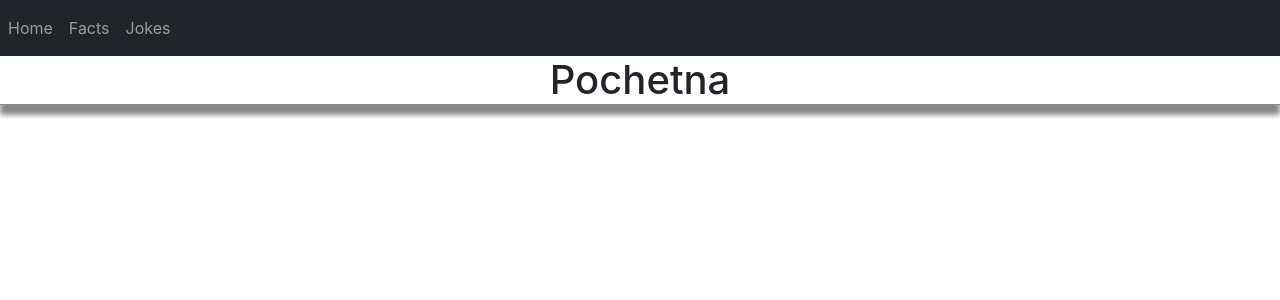
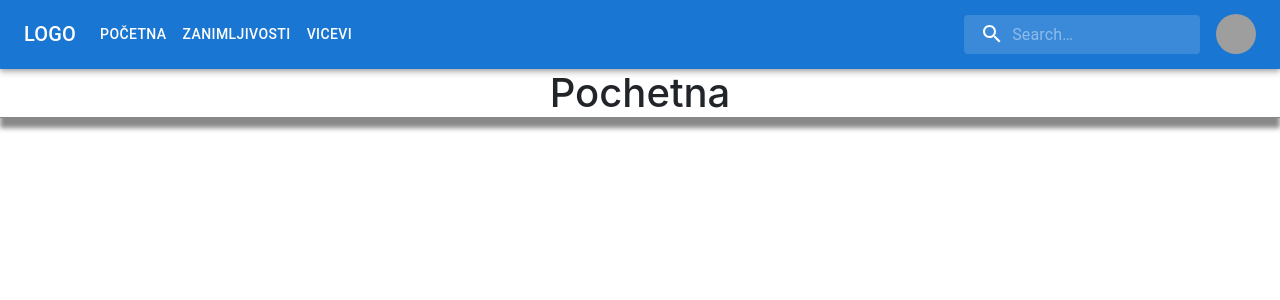
Before and after one commit to milosmerdovic/jokes-react, a React (Create React App) app in the folder jokes-react/: page / in a window 1280 px wide. Shown: the top 300 px of the page. Built offline with nearby package versions, Linux system fonts and the light colour scheme; grey boxes are pictures that could not be loaded.

Commit message:
Mui AppBar instead of Bootstrap navigation

```diff
--- /dev/null
+++ b/jokes-react/src/components/AppBar/AppBar.jsx
@@ -0,0 +1,200 @@
+import * as React from "react";
+import AppBar from "@mui/material/AppBar";
+import Box from "@mui/material/Box";
+import Toolbar from "@mui/material/Toolbar";
+import IconButton from "@mui/material/IconButton";
+import Typography from "@mui/material/Typography";
+import Menu from "@mui/material/Menu";
+import MenuIcon from "@mui/icons-material/Menu";
+import Container from "@mui/material/Container";
+import Avatar from "@mui/material/Avatar";
+import Button from "@mui/material/Button";
+import Tooltip from "@mui/material/Tooltip";
+import MenuItem from "@mui/material/MenuItem";
+import { Link } from "react-router-dom";
+import { styled, alpha } from "@mui/material/styles";
+import InputBase from '@mui/material/InputBase';
+import SearchIcon from '@mui/icons-material/Search';
+
+
+
+const pages = { Početna: "/", Zanimljivosti: "/facts", Vicevi: "/jokes" };
+const settings = ["Profil", "Podešavanja naloga", "Izloguj se"];
+
+const Search = styled('div')(({ theme }) => ({
+    position: 'relative',
+    borderRadius: theme.shape.borderRadius,
+    backgroundColor: alpha(theme.palette.common.white, 0.15),
+    '&:hover': {
+      backgroundColor: alpha(theme.palette.common.white, 0.25),
+    },
+    marginRight: theme.spacing(2),
+    marginLeft: 0,
+    width: '100%',
+    [theme.breakpoints.up('sm')]: {
+      marginLeft: theme.spacing(3),
+      width: 'auto',
+    },
+  }));
+
+  const SearchIconWrapper = styled('div')(({ theme }) => ({
+    padding: theme.spacing(0, 2),
+    height: '100%',
+    position: 'absolute',
+    pointerEvents: 'none',
+    display: 'flex',
+    alignItems: 'center',
+    justifyContent: 'center',
+  }));
+
+  const StyledInputBase = styled(InputBase)(({ theme }) => ({
+    color: 'inherit',
+    '& .MuiInputBase-input': {
+      padding: theme.spacing(1, 1, 1, 0),
+      // vertical padding + font size from searchIcon
+      paddingLeft: `calc(1em + ${theme.spacing(4)})`,
+      transition: theme.transitions.create('width'),
+      width: '100%',
+      [theme.breakpoints.up('md')]: {
+        width: '20ch',
+      },
+    },
+  }));
+
+
+const ResponsiveAppBar = () => {
+  const [anchorElNav, setAnchorElNav] = React.useState(null);
+  const [anchorElUser, setAnchorElUser] = React.useState(null);
+
+  const handleOpenNavMenu = (event) => {
+    setAnchorElNav(event.currentTarget);
+  };
+  const handleOpenUserMenu = (event) => {
+    setAnchorElUser(event.currentTarget);
+  };
+
+  const handleCloseNavMenu = () => {
+    setAnchorElNav(null);
+  };
+
+  const handleCloseUserMenu = () => {
+    setAnchorElUser(null);
+  };
+
+  return (
+    <AppBar position="static">
+      <Container maxWidth="xl">
+        <Toolbar disableGutters>
+          <Typography
+            variant="h6"
+            noWrap
+            component="div"
+            sx={{ mr: 2, display: { xs: "none", md: "flex" } }}
+          >
+            LOGO
+          </Typography>
+
+          <Box sx={{ flexGrow: 1, display: { xs: "flex", md: "none" } }}>
+            <IconButton
+              size="large"
+              aria-label="account of current user"
+              aria-controls="menu-appbar"
+              aria-haspopup="true"
+              onClick={handleOpenNavMenu}
+              color="inherit"
+            >
+              <MenuIcon />
+            </IconButton>
+            <Menu
+              id="menu-appbar"
+              anchorEl={anchorElNav}
+              anchorOrigin={{
+                vertical: "bottom",
+                horizontal: "left",
+              }}
+              keepMounted
+              transformOrigin={{
+                vertical: "top",
+                horizontal: "left",
+              }}
+              open={Boolean(anchorElNav)}
+              onClose={handleCloseNavMenu}
+              sx={{
+                display: { xs: "block", md: "none" },
+              }}
+            >
+              {Object.entries(pages).map(([key, page]) => (
+                  <Link to={page} style={{ textDecoration: 'none', color: "black", display: 'block' }}>
+                <MenuItem key={key} onClick={handleCloseNavMenu} href={page}>
+                  <Typography textAlign="center">{key}</Typography>
+                </MenuItem>
+                </Link>
+              ))}
+            </Menu>
+          </Box>
+          <Typography
+            variant="h6"
+            noWrap
+            component="div"
+            sx={{ flexGrow: 1, display: { xs: "flex", md: "none" } }}
+          >
+            LOGO
+          </Typography>
+          <Box sx={{ flexGrow: 1, display: { xs: "none", md: "flex" } }}>
+            {Object.entries(pages).map(([key, page]) => (
+              <Button
+                href={page}
+                key={key}
+                onClick={handleCloseNavMenu}
+                sx={{ my: 2, color: "white", display: "block" }}
+              >
+                {key}
+              </Button>
+            ))}
+          </Box>
+
+          <Search>
+            <SearchIconWrapper>
+              <SearchIcon />
+            </SearchIconWrapper>
+            <StyledInputBase
+              placeholder="Search…"
+              inputProps={{ 'aria-label': 'search' }}
+            />
+          </Search>
+
+          <Box sx={{ flexGrow: 0 }}>
+            <Tooltip title="Open settings">
+              <IconButton onClick={handleOpenUserMenu} sx={{ p: 0 }}>
+                <Avatar alt="Remy Sharp" src="/static/images/avatar/2.jpg" />
+              </IconButton>
+            </Tooltip>
+            <Menu
+              sx={{ mt: "45px" }}
+              id="menu-appbar"
+              anchorEl={anchorElUser}
+              anchorOrigin={{
+                vertical: "top",
+                horizontal: "right",
+              }}
+              keepMounted
+              transformOrigin={{
+                vertical: "top",
+                horizontal: "right",
+              }}
+              open={Boolean(anchorElUser)}
+              onClose={handleCloseUserMenu}
+            >
+              {settings.map((setting) => (
+                <MenuItem key={setting} onClick={handleCloseNavMenu}>
+                  <Typography textAlign="center">{setting}</Typography>
+                </MenuItem>
+              ))}
+            </Menu>
+          </Box>
+        </Toolbar>
+      </Container>
+    </AppBar>
+  );
+};
+export default ResponsiveAppBar;
--- a/jokes-react/src/components/Header.jsx
+++ b/jokes-react/src/components/Header.jsx
@@ -1,7 +1,5 @@
 import React, { Component } from "react";
-import Navbar from "react-bootstrap/Navbar";
-import Nav from "react-bootstrap/Nav";
-import { Link } from "react-router-dom";
+import ResponsiveAppBar from "./AppBar/AppBar";
 
 class Header extends Component {
   constructor(props) {
@@ -11,18 +9,9 @@
 
   render() {
     return (
-      <div>
-        <Navbar bg="dark" variant="dark">
-          <Nav className="me-auto">
-            <Nav.Link href="/">Home</Nav.Link>
-            <Nav.Link href="/facts">Facts</Nav.Link>
-            <Nav.Link href="/jokes">Jokes</Nav.Link>
-
-            {/* <Link to="/">Home</Link>
-            <Link to="/facts">Facts</Link> */}
-          </Nav>
-        </Navbar>
-      </div>
+      <>
+      <ResponsiveAppBar />
+      </>
     );
   }
 }
```
